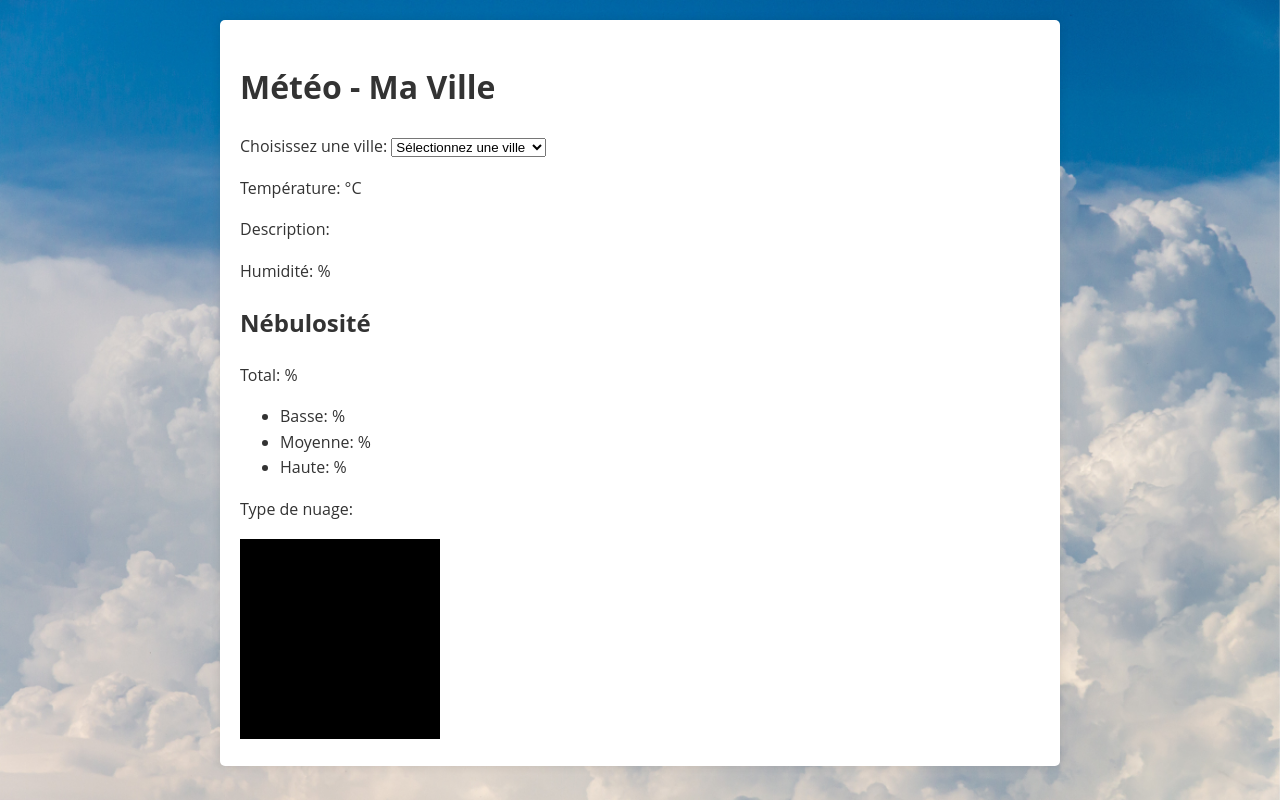
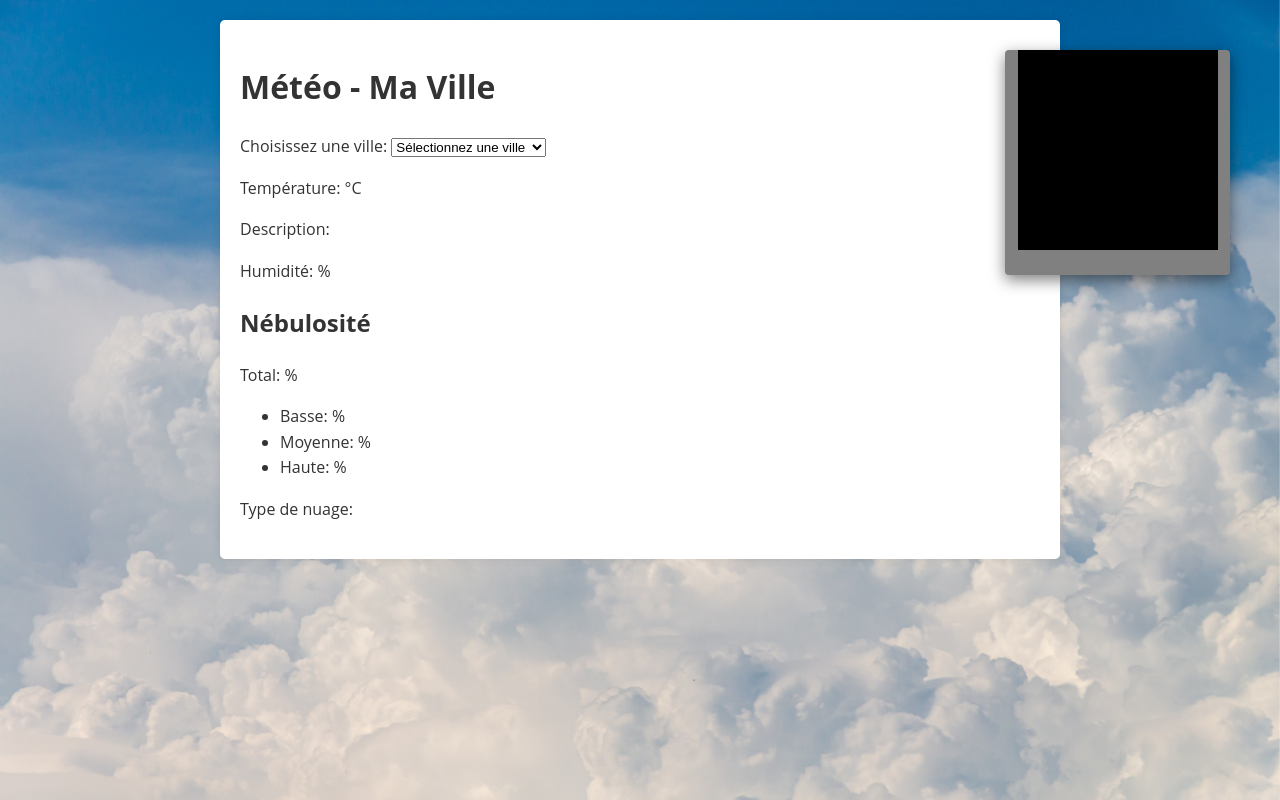
Before and after one commit to sarterni/weather_app_NDS, a PHP site: page / in a window 1280 px wide. Run offline with PHP 8.4, Linux system fonts and the light colour scheme.

Commit message:
Update style.css

```diff
--- a/style.css
+++ b/style.css
@@ -31,3 +31,22 @@
     margin-bottom: 20px;
     max-width: 800px;
 }
+
+div.img-container {
+    position: absolute;
+    top: 50px;
+    right: 50px;
+    height: 225px;
+    width: 225px;
+    margin-left: 50px;
+    text-align: center;
+    background-color: gray;
+    border-radius: 4px;
+    box-shadow: 0 5px 15px rgba(0, 0, 0, .5);
+}
+
+div.img-container img {
+
+    justify-content: center;
+    align-items: center;
+}
```
